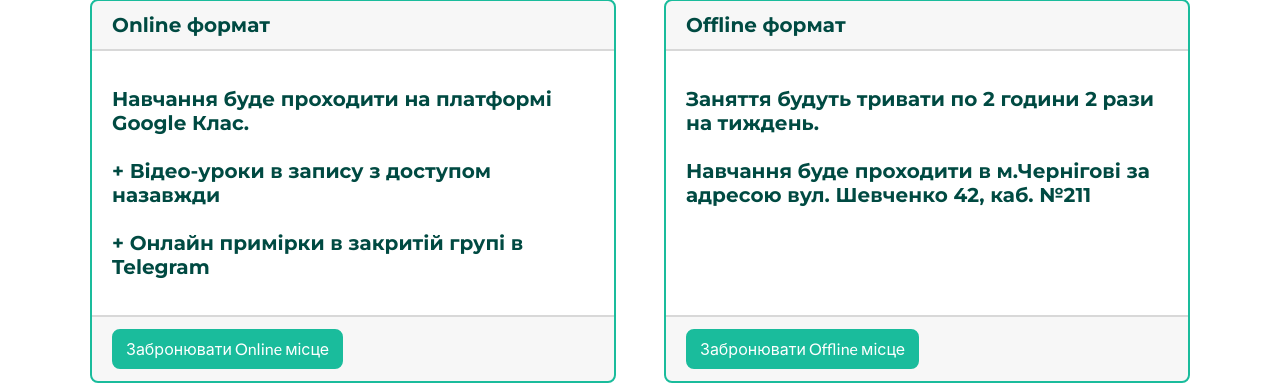
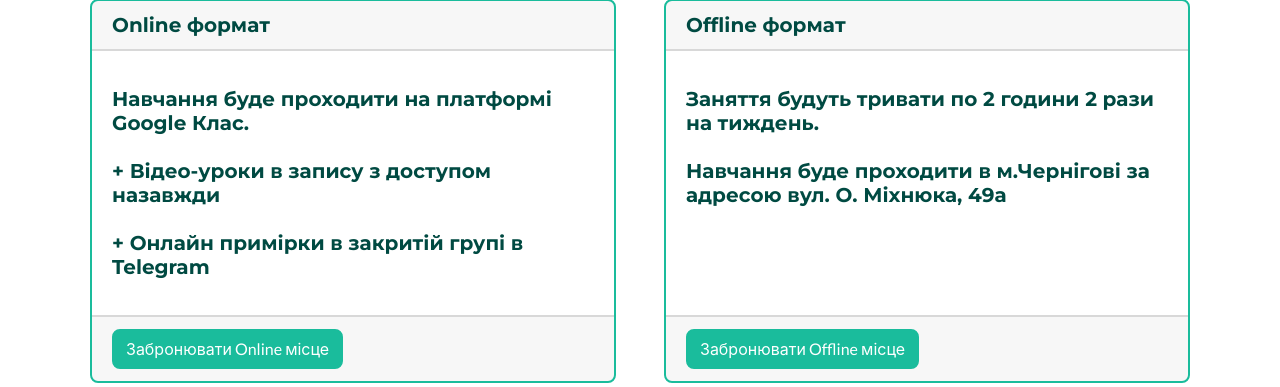
Before and after one commit to Agniwald/Fashion-Akademia-VIKOR-, a Flask app: page /pro in a window 1280 px wide. Shown: the part 3537-3924 px from the top of the page. Run offline with Flask 2, Linux system fonts and the light colour scheme; some libraries are stand-ins or nearby versions.

Commit message:
update adress

```diff
--- a/templates/pro.html
+++ b/templates/pro.html
@@ -92,4 +92,4 @@
 {% block price %}1000 грн на місяць{% endblock %}
 
 {% block online_format %}<h5>Навчання буде проходити на платформі Google Клас.<br><br>+ Відео-уроки в запису з доступом назавжди<br><br>+ Онлайн примірки в закритій групі в Telegram</h5>{% endblock %}
-{% block offline_format %}<h5>Заняття будуть тривати по 2 години 2 рази на тиждень.<br><br>Навчання буде проходити в м.Чернігові за адресою вул. Шевченко 42, каб. №211</h5>{% endblock %}
+{% block offline_format %}<h5>Заняття будуть тривати по 2 години 2 рази на тиждень.<br><br>Навчання буде проходити в м.Чернігові за адресою вул. О. Міхнюка, 49а</h5>{% endblock %}
```
